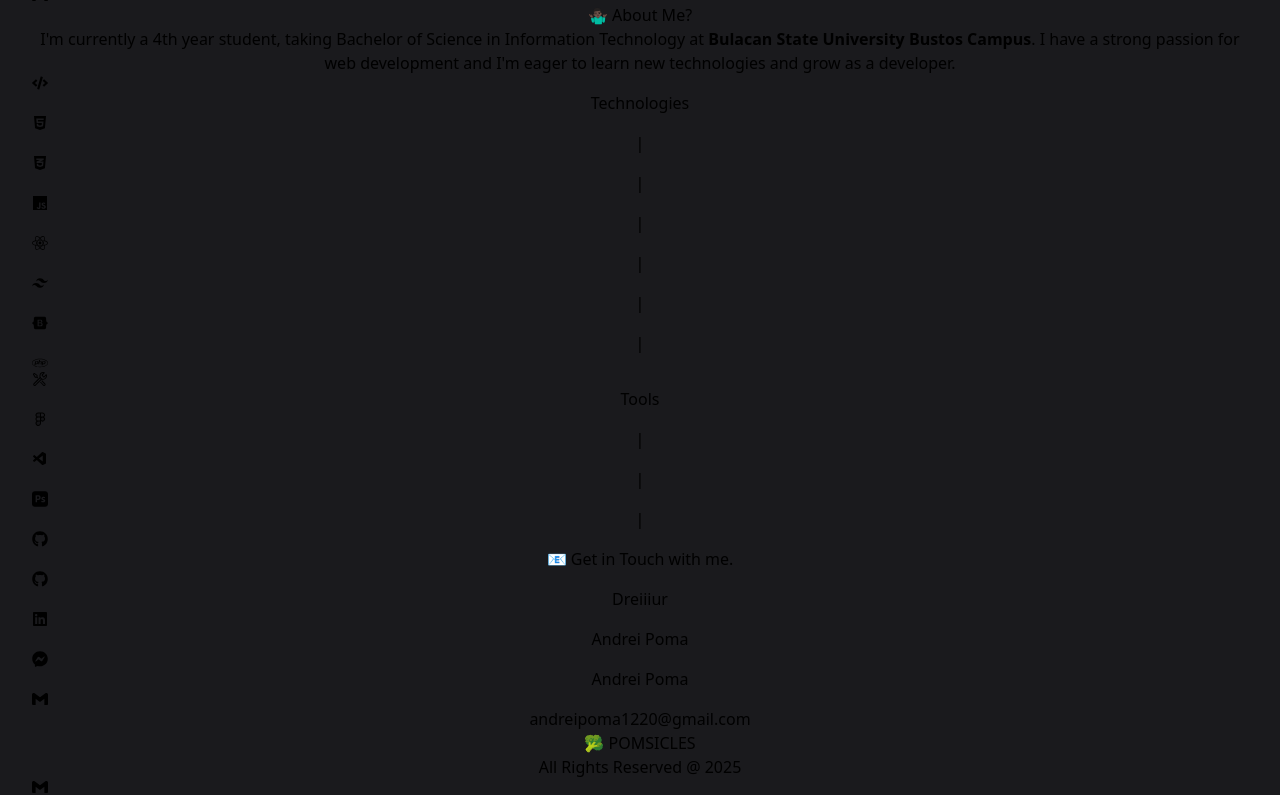
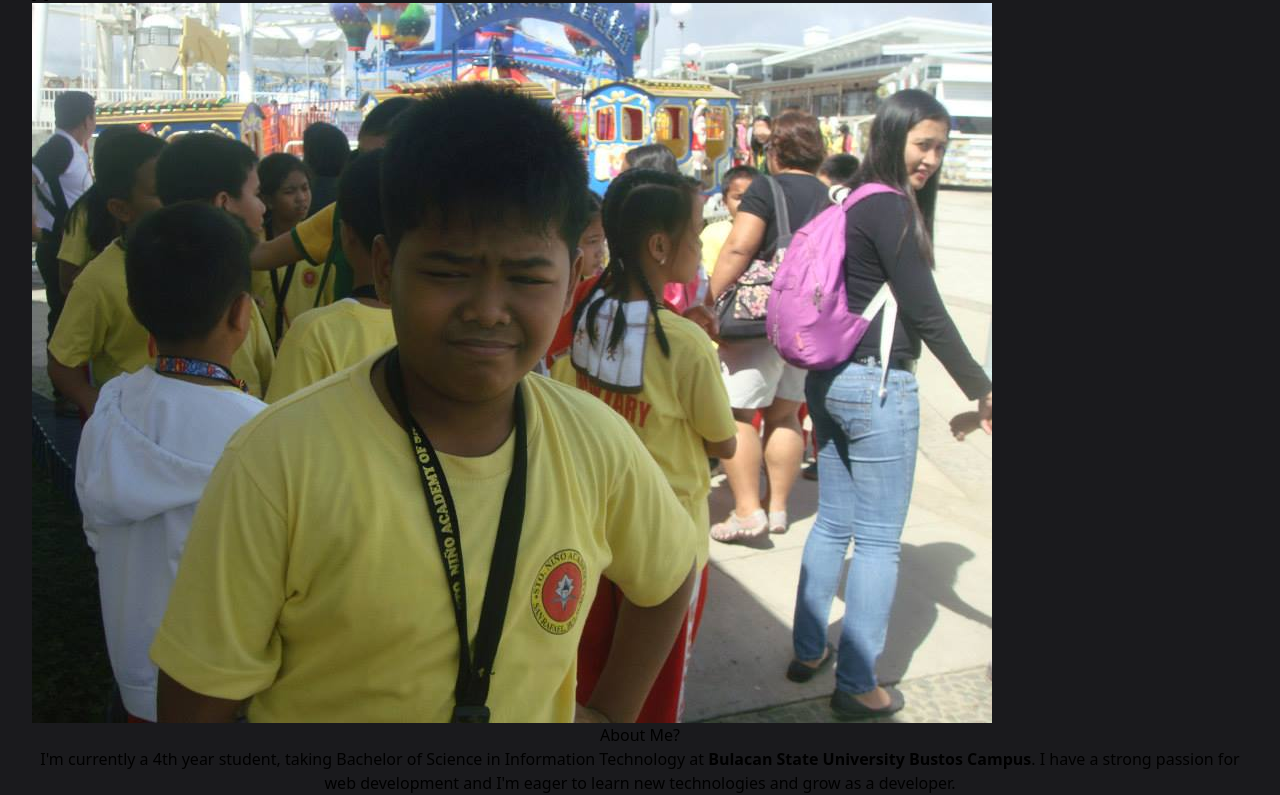
Before and after one commit to dreiiiur/Poms-Portfolio, a React (Vite) app: page / in a window 1280 px wide. Shown: the part 885-1680 px from the top of the page. Built offline with nearby package versions, Linux system fonts and the light colour scheme.

Commit message:
feat : style

```diff
--- a/src/App.jsx
+++ b/src/App.jsx
@@ -166,11 +166,11 @@ function App() {
           animate={{ opacity: 1, y: 0 }} // Ends visible and in the correct position
           transition={{ duration: 0.8, ease: "easeOut" }} // Timing for smooth animation
         >
-      <div className="flex flex-col text-center text-[#727D73] bg-transparent gap-8 max-w-lg mx-auto">
+          <div className="flex flex-col text-center text-[#727D73] bg-transparent gap-8 max-w-3xl mx-auto">
             <motion.img
               src="./portfolio.png"
               alt="poms"
-          className="w-40 h-auto mx-auto mb-4 rounded-full md:w-60 lg:w-80 hover:scale-105 transition-transform duration-300"
+              className="w-60 h-auto mx-auto mb-4 rounded-full md:w-80 lg:w-96 hover:scale-105 transition-transform duration-300 border-2 border-[#C2FFC7]"
               whileHover={{ scale: 1.1 }} // Slight zoom on hover
               transition={{ type: "spring", stiffness: 300 }}
             />
@@ -202,7 +202,7 @@ function App() {
             </motion.div>
 
             <motion.p
-          className="leading-relaxed text-2xl md:text-4xl lg:text-5xl font-bold text-[#C2FFC7] ease-linear"
+              className="leading-relaxed text-2xl md:text-4xl lg:text-4xl  font-bold text-[#C2FFC7] ease-linear"
               initial={{ opacity: 0 }}
               animate={{ opacity: 1 }}
               transition={{ delay: .5, duration: 4 }}
@@ -258,51 +258,62 @@ function App() {
 
 
         {/* About Section */}
-        <div className="flex items-center justify-center w-full min-h-screen bg-transparent rounded-xl gap-6 p-4" id="about">
-          <div className="flex flex-col text-center text-[#727D73] bg-transparent gap-5">
-            <p className="leading-relaxed text-3xl md:text-4xl lg:text-5xl font-bold text-[#C2FFC7]">🤷🏿‍♂️ About Me?</p>
-            <p className="leading-relaxed text-gray-400 text-xl lg:2xl w-full max-w-4xl justify-normal">I'm currently a 4th year student, taking Bachelor
-              of Science in Information Technology at <b className="text-white">Bulacan State University Bustos Campus</b>.
-              I have a strong passion for web development and I'm eager to learn new technologies and grow as a developer.
+        <div
+          className="flex flex-col md:flex-row items-center justify-center w-full min-h-screen bg-transparent rounded-xl gap-6 p-4"
+          id="about"
+        >
+          {/* Left Section - Profile Picture */}
+          <div className="flex justify-center items-center">
+            <img
+              src="./meme.jpg"
+              alt="Profile"
+              className="w-75 h-70 md:w-screen md:h-1/2 object-cover shadow rounded-xl border-2 border-[#C2FFC7]"
+            />
+          </div>
+
+          {/* Right Section - Content */}
+          <div className="flex flex-col text-left text-[#727D73] gap-6 max-w-3xl">
+            <p className="text-2xl md:text-3xl lg:text-4xl font-bold text-[#C2FFC7] font-mono">
+              About Me?
+            </p>
+            <p className="leading-relaxed text-gray-400 text-lg md:text-xl lg:text-2xl">
+              I'm currently a 4th year student, taking Bachelor of Science in Information Technology at{" "}
+              <b className="text-white">Bulacan State University Bustos Campus</b>. I have a strong passion
+              for web development and I'm eager to learn new technologies and grow as a developer.
             </p>
 
-            <p className="text-3xl font-bold text-[#C2FFC7] text-center flex items-center justify-center gap-2">
-              <FaCode className="text-3xl md:text-4xl text-[#C2FFC7]" /> Technologies
+            <div>
+              <p className="text-2xl md:text-3xl lg:text-4xl font-bold text-[#C2FFC7] font-mono flex items-center gap-2">
+                <FaCode className="text-2xl md:text-3xl lg:text-4xl" /> Technologies
               </p>
-            <div className="flex items-center justify-center gap-4 flex-wrap md:flex-nowrap">
-              <FaHtml5 className="text-3xl md:text-4xl text-blue-400" />
-              <p className="leading-relaxed text-white text-xl lg:2xl font-mono">|</p>
-              <FaCss3Alt className="text-3xl md:text-4xl text-[#264de4]" />
-              <p className="leading-relaxed text-white text-xl lg:2xl font-mono">|</p>
-              <IoLogoJavascript className="text-3xl md:text-4xl text-[#F0DB4F]" />
-              <p className="leading-relaxed text-white text-xl lg:2xl font-mono">|</p>
-              <FaReact className="text-3xl md:text-4xl text-[#61DBFB]" />
-              <p className="leading-relaxed text-white text-xl lg:2xl font-mono">|</p>
-              <RiTailwindCssFill className="text-3xl md:text-4xl text-[#a5f3fc]" />
-              <p className="leading-relaxed text-white text-xl lg:2xl font-mono">|</p>
-              <FaBootstrap className="text-3xl md:text-4xl text-[#563d7c]" />
-              <p className="leading-relaxed text-white text-xl lg:2xl font-mono">|</p>
-              <FaPhp className="text-3xl md:text-4xl text-[#AEB2D5]" />
+              <div className="flex flex-wrap items-center gap-4 mt-4">
+                <FaHtml5 className="text-4xl text-blue-400" />
+                <FaCss3Alt className="text-4xl text-[#264de4]" />
+                <IoLogoJavascript className="text-4xl text-[#F0DB4F]" />
+                <FaReact className="text-4xl text-[#61DBFB]" />
+                <RiTailwindCssFill className="text-4xl text-[#a5f3fc]" />
+                <FaBootstrap className="text-4xl text-[#563d7c]" />
+                <FaPhp className="text-4xl text-[#AEB2D5]" />
+              </div>
             </div>
 
-            <p className="text-3xl font-bold text-[#C2FFC7] text-center flex items-center justify-center gap-2">
+            <div>
+              <p className="text-2xl md:text-3xl font-bold text-[#C2FFC7] flex items-center gap-2">
                 <VscTools className="text-3xl md:text-4xl text-[#C2FFC7]" /> Tools
               </p>
-            <div className="flex items-center justify-center gap-4 flex-wrap md:flex-nowrap">
-              <PiFigmaLogoDuotone className="text-3xl md:text-4xl text-[#0acf83]" />
-              <p className="leading-relaxed text-white text-xl lg:2xl font-mono">|</p>
-              <VscVscode className="text-3xl md:text-4xl text-[#0078d7]" />
-              <p className="leading-relaxed text-white text-xl lg:2xl font-mono">|</p>
-              <SiAdobephotoshop className="text-3xl md:text-4xl text-[#4FCCFE]" />
-              <p className="leading-relaxed text-white text-xl lg:2xl font-mono">|</p>
-              <FaGithub className="text-3xl md:text-4xl text-[#6e5494]" />
+              <div className="flex flex-wrap items-center gap-4 mt-4">
+                <PiFigmaLogoDuotone className="text-4xl text-[#0acf83]" />
+                <VscVscode className="text-4xl text-[#0078d7]" />
+                <SiAdobephotoshop className="text-4xl text-[#4FCCFE]" />
+                <FaGithub className="text-4xl text-[#6e5494]" />
+              </div>
             </div>
           </div>
         </div>
 
         {/* Contact Section */}
         <div className="flex items-center justify-center w-full min-h-screen bg-transparent rounded-xl gap-6 p-4" id="contacts">
-          <div className="flex flex-col items-center text-center text-[#727D73] bg-transparent gap-12 w-full p-6 md:w-1/2 md:px-12">
+          <div className="flex flex-col items-center text-center text-[#727D73] bg-transparent gap-12 w-full p-6 md:w-full md:px-12">
             <p className="text-3xl font-bold text-[#C2FFC7] text-center flex items-center justify-center gap-2">📧 Get in Touch with me.</p>
             <div className="flex flex-wrap items-center justify-center gap-4 text-lg md:text-xl md:gap-8 lg:gap-12">
               {[
```
Also changed, not shown: public/meme.jpg (added). Lines whose indentation alone changed are shown as unchanged.
